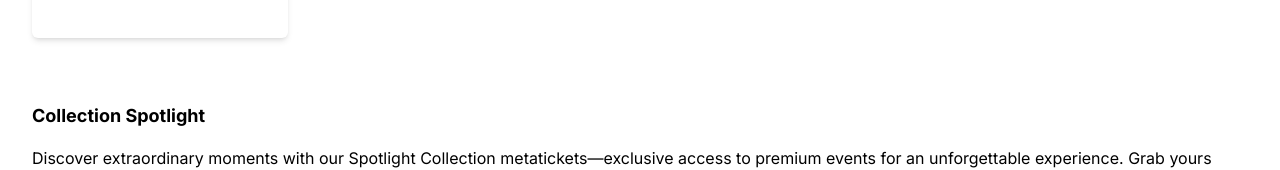
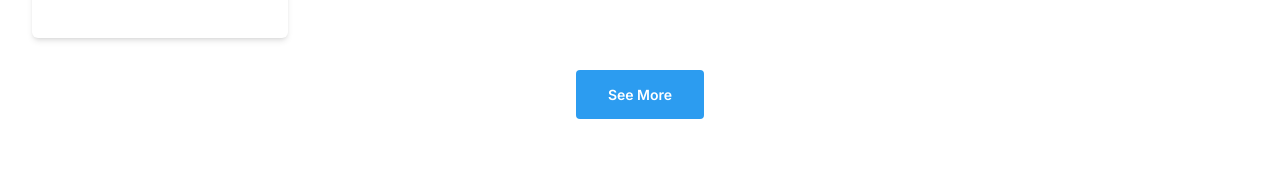
Before and after one commit to brij1728/show-tickets-app, a Next.js app: page / in a window 1280 px wide. Shown: the part 1183-1353 px from the top of the page. Built offline with nearby package versions, Linux system fonts and the light colour scheme.

Commit message:
feat: add 'See More' button to TeamEvents component and adjust styling
- Add 'See More' button to TeamEvents component for better UX
- Adjust container margin in TeamEvents for better layout
- Add CSS styling for new 'See More' button

```diff
--- a/src/app/components/TeamEvents/TeamEvents.tsx
+++ b/src/app/components/TeamEvents/TeamEvents.tsx
@@ -5,7 +5,7 @@ import React from "react";
 import { mockEvents } from "@/app/fixtures/mockEvents.fixture";
 export const TeamEvents = () => {
   return (
-    <div className="container " >
+    <div className="container mb-24 " >
       <div className="eventTitle">Sport</div>
       <div className="flex flex-wrap gap-4 mb-8">
       {mockEvents.map((event: EventType) => (
@@ -20,6 +20,10 @@ export const TeamEvents = () => {
       <AdCard adImage="/media/images/ad.jpeg" title="Advertisement title"  text="Lorem ipsum dolor sit amet, consectetur adipiscing elit, sed do eiusmod tempor incididunt ut labore et dolore magna aliqua. Lorem ipsum dolor sit amet, consectetur adipiscing elit, sed do eiusmod tempor incididunt ut labore et dolore magna aliqua."/>
       </div>
 
+      <div className="flex justify-center">
+        <button className="seeMoreButton">See More</button>
+      </div>
+
     </div>
   );
 };
--- a/src/app/globals.css
+++ b/src/app/globals.css
@@ -65,3 +65,13 @@
   font-weight: 700;
   color: #000;
 }
+
+.seeMoreButton {
+  font-size: 14px;
+  font-weight: 600;
+  color: #FFFFFF;
+  background-color: #2C9CF0;
+  padding: 14px 32px;
+  border-radius: 4px;
+;
+}
```
